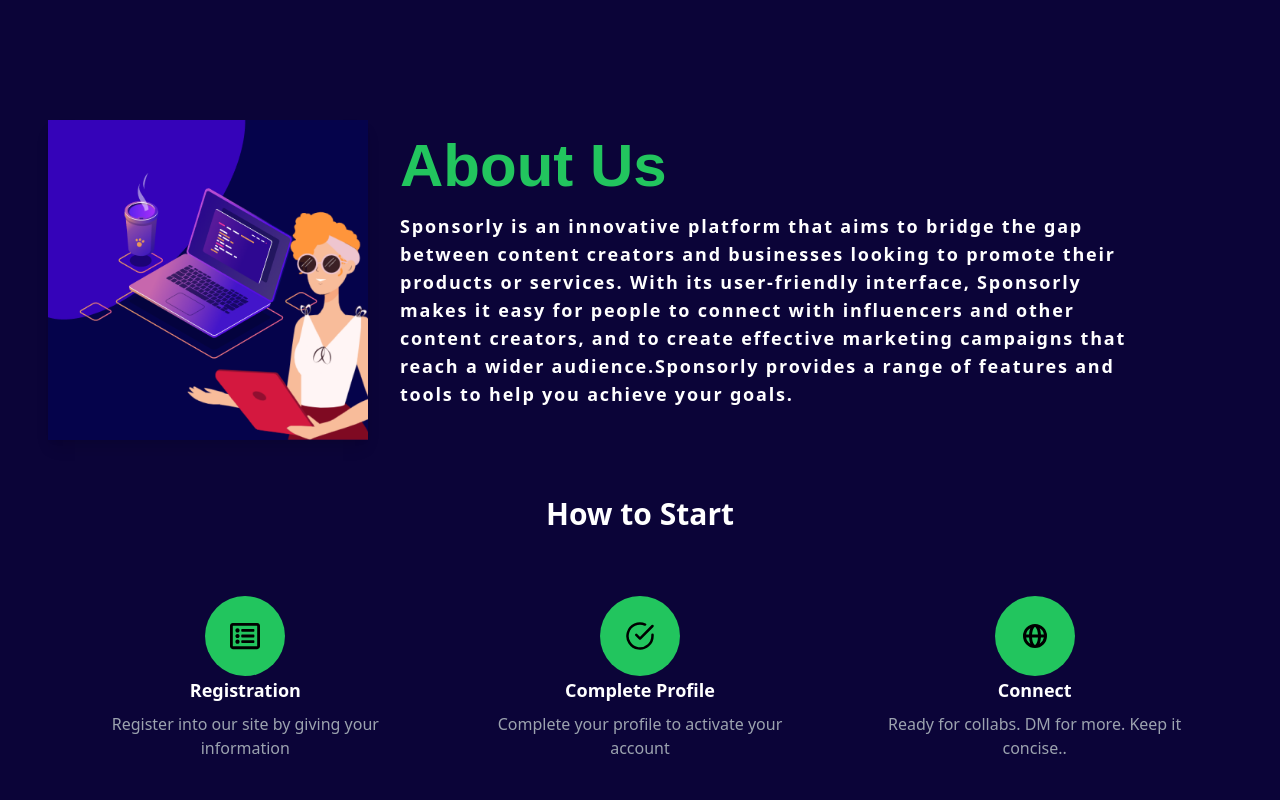
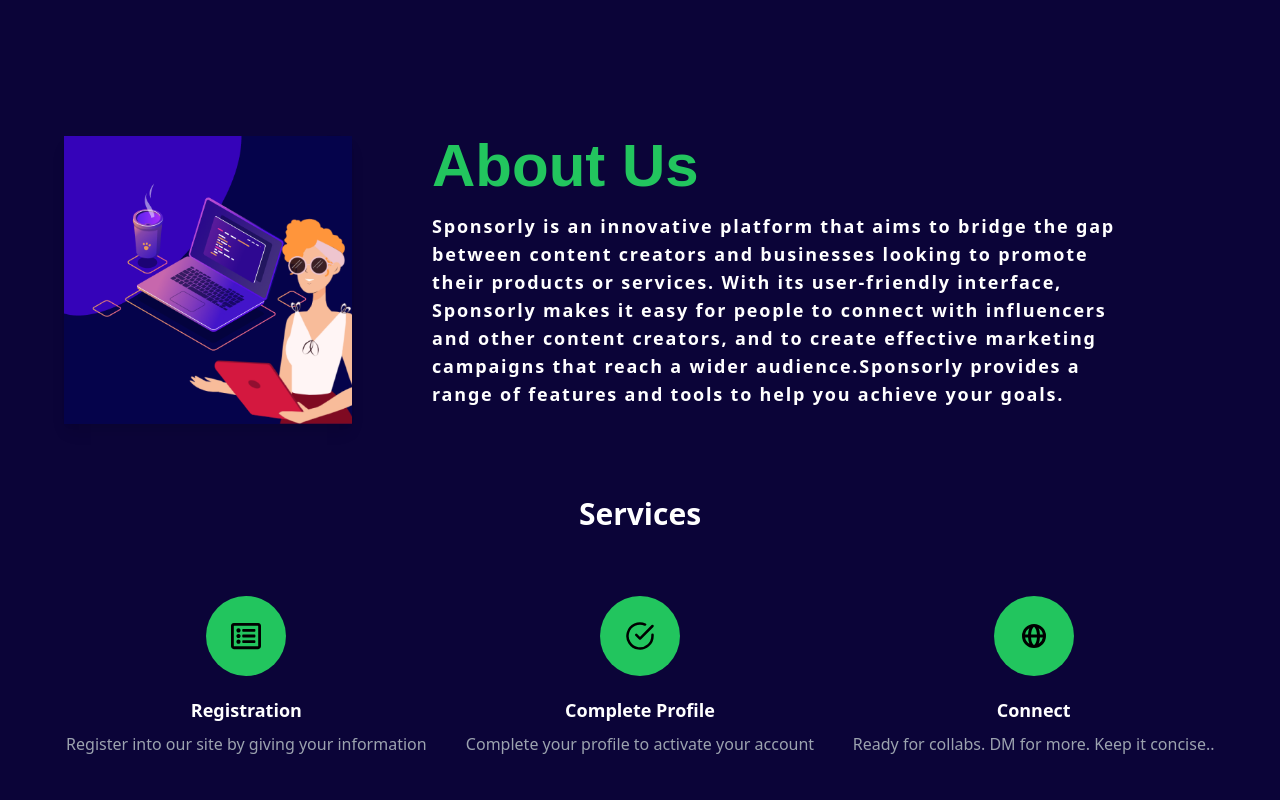
Before and after one commit to satwikrprabhu/Sponsorly, a React (Vite) app: page / in a window 1280 px wide. Shown: the part 1040-1840 px from the top of the page. Built offline with nearby package versions, Linux system fonts and the light colour scheme; a web font is replaced by a local one.

Commit message:
responsive

```diff
--- a/src/component/About.jsx
+++ b/src/component/About.jsx
@@ -3,13 +3,13 @@
 
 const About = () => {
   return (
-    <div className='mt-8 md:mt-32 mx-auto flex flex-col md:flex-row items-center'>
+    <div className=' max-w-6xl mt-8 md:mt-32 mx-auto flex flex-col md:flex-row items-center'>
   <div className='md:w-1/4 flex justify-center'>
-  <img src={Frame} alt="" className='md:ml-24 mx-auto mt-6 md:my-0 mb-6 w-1/2 md:w-full shadow-lg shadow-indigo-500/200' />
+  <img src={Frame} alt="" className='md:ml-18 mx-auto mt-6 md:my-0 mb-6 w-1/2 md:w-full shadow-lg shadow-indigo-500/200' />
   </div>
   <div className='md:w-3/4 px-4 py-8 md:px-20 md:py-10 flex flex-col justify-center'>
   <h1 className='text-green-500 text-4xl md:text-6xl text-center font-semibold md:text-left font-Codec'>About Us</h1>
-    <p className='text-white text-lg tracking-widest my-8 md:my-4 font-semibold text-justify md:text-left md:pr-14'>
+    <p className='text-white text-lg tracking-widest my-8 md:my-4 font-semibold text-justify md:text-left'>
     Sponsorly is an innovative platform that aims to bridge the gap between content creators and businesses looking to promote their products or services. With its user-friendly interface, Sponsorly makes it easy for people to connect with influencers and other content creators, and to create effective marketing campaigns that reach a wider audience.Sponsorly provides a range of features and tools to help you achieve your goals.
     </p>
 </div>
--- a/src/component/Services.jsx
+++ b/src/component/Services.jsx
@@ -5,28 +5,28 @@
 
 const Services = () => {
   return (
-    <div class="mx-auto max-w-6xl">
+    <div class="mx-auto max-w-9xl">
   <div class='sm:flex sm:flex-col sm:items-center flex-col'>
-    <div class='text-white px-4 py-8 text-center sm:text-left'>
-      <h1 class='text-3xl font-bold'>How to Start</h1>
+    <div class='text-white px-4 py-8 text-left sm:text-left'>
+      <h1 class='text-3xl font-bold text-left'>Services</h1>
     </div>
     <div class='grid grid-cols-1 sm:grid-cols-3 gap-8'>
-      <div class='flex flex-col items-center sm:rounded-lg  p-8'>
-        <div className="w-20 h-20 rounded-full bg-green-500 flex items-center justify-center hover:bg-green-300">
+      <div class='flex flex-col items-center sm:rounded-lg  py-8'>
+        <div className="w-20 h-20 rounded-full bg-green-500 flex items-center justify-center hover:bg-green-300 mb-5">
           <FaRegListAlt size={30} className="text-black" />
         </div>
         <h1 class='text-lg font-bold mb-2 text-white' >Registration</h1>
         <p class='text-gray-400 text-center'>Register into our site by giving your information</p>
       </div>
-      <div class='flex flex-col items-center sm:rounded-lg  p-8'>
-        <div className="w-20 h-20 rounded-full bg-green-500 flex items-center justify-center hover:bg-green-300">
+      <div class='flex flex-col items-center sm:rounded-lg  py-8'>
+        <div className="w-20 h-20 rounded-full bg-green-500 flex items-center justify-center hover:bg-green-300 mb-5">
           <FiCheckCircle size={30} className="text-black" />
         </div>
         <h1 class='text-lg font-bold mb-2 text-white'>Complete Profile</h1>
         <p class='text-gray-400 text-center'>Complete your profile to activate your account</p>
       </div>
-      <div class='flex flex-col items-center sm:rounded-lg:last-child  p-8'>
-        <div className="w-20 h-20 rounded-full bg-green-500 flex items-center justify-center hover:bg-green-300">
+      <div class='flex flex-col items-center sm:rounded-lg:last-child  py-8'>
+        <div className="w-20 h-20 rounded-full bg-green-500 flex items-center justify-center hover:bg-green-300 mb-5">
           <HiGlobeAlt size={30} className="text-black" />
         </div>
         <h1 class='text-lg font-bold mb-2 text-white'>Connect</h1>
```
